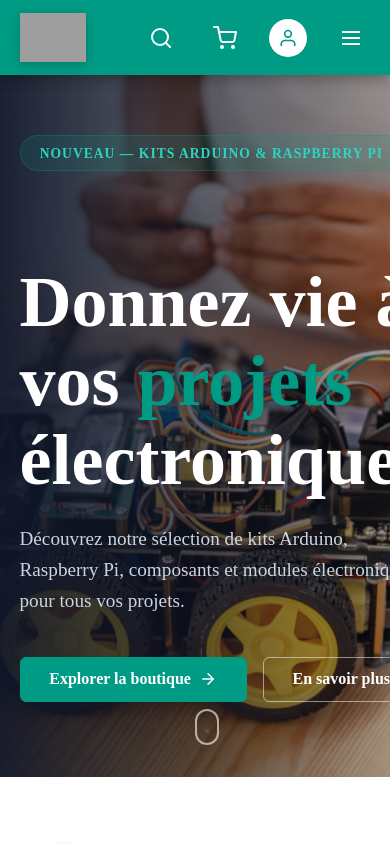
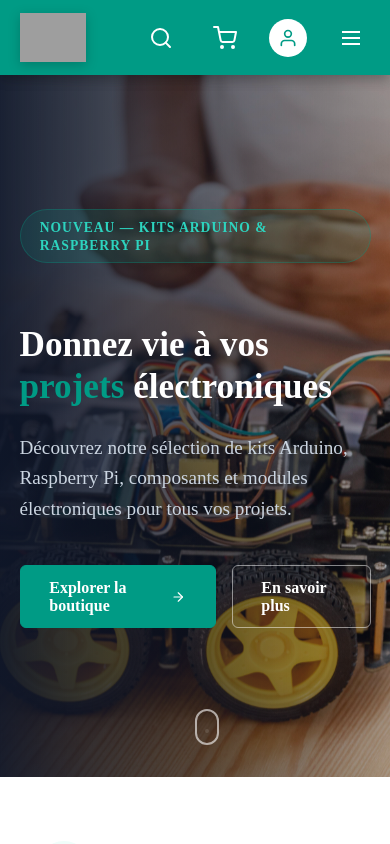
Before and after one commit to sammuel-kouassi/King-Tech, an Angular app: page / in a window 390 px wide. Shown: the top 844 px of the page. Built offline with nearby package versions, Linux system fonts and the light colour scheme; no server answers; grey boxes are pictures that could not be loaded.

Commit message:
Correction responsive mobile

```diff
--- a/src/styles.css
+++ b/src/styles.css
@@ -13,3 +13,23 @@
   padding-top: 60px;
   min-height: calc(100vh - 80px);
 }
+
+
+/* --- CORRECTION POUR MOBILE --- */
+@media (max-width: 768px) {
+
+  /* On force TOUS les gros titres h1 à rétrécir sur mobile */
+  h1 {
+    font-size: 2.2rem !important;
+    line-height: 1.2 !important;
+    word-break: break-word !important; /* Coupe les mots trop longs comme 'électroniques' si besoin */
+    white-space: normal !important;
+  }
+
+  /* On s'assure que la page ne puisse plus déborder sur la droite */
+  html, body {
+    overflow-x: hidden !important;
+    width: 100vw !important;
+    max-width: 100% !important;
+  }
+}
```
